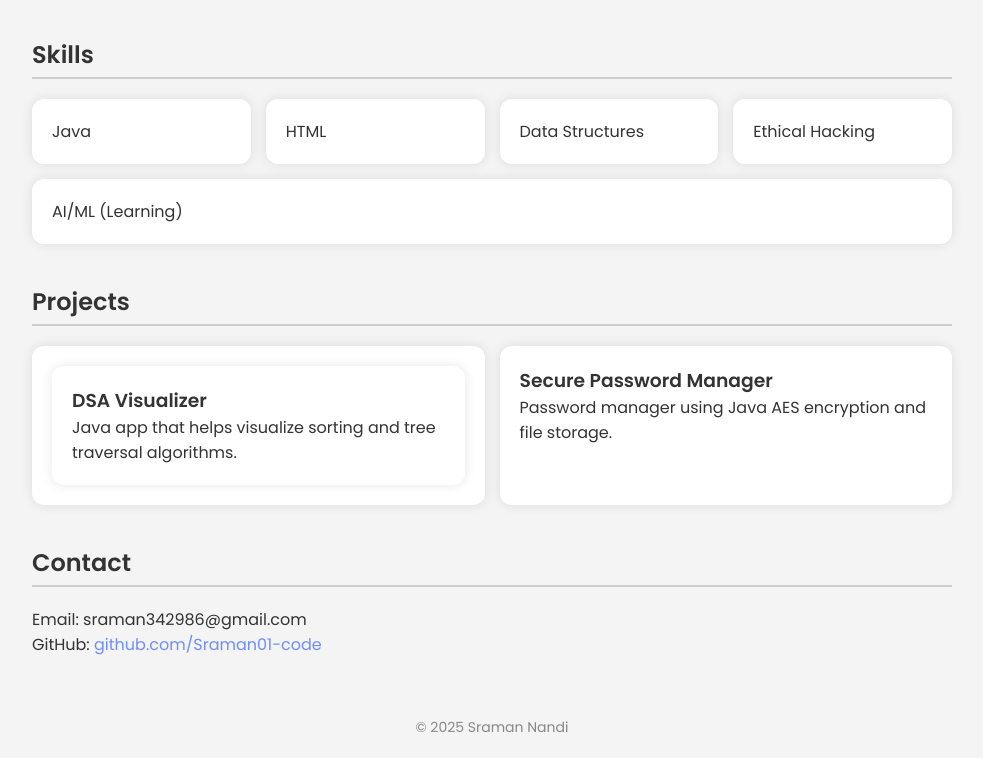
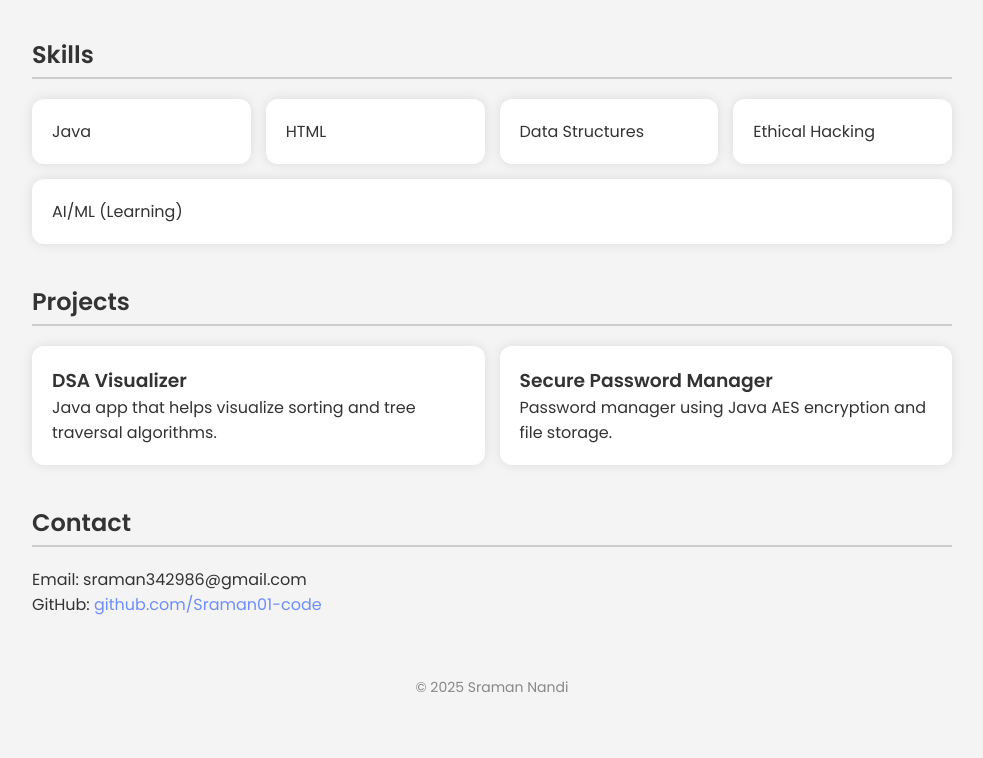
Before and after one commit to Sraman01-code/portfolio, a plain HTML site: page index.html in a window 1280 px wide. Shown: the part 563-1321 px from the top of the page, without its empty margins (148-1131 px from the left). After the commit the page ends 1281 px from the top, so only its background shows below. Drawn offline with Linux system fonts and the light colour scheme.

Commit message:
Update index.html

```diff
--- a/index.html
+++ b/index.html
@@ -41,12 +41,10 @@
     <section>
       <h2>Projects</h2>
       <div class="card-container">
-        <div class="card">
           <a href="Link/index.html" target="_blank" class="card">
 			<h3>DSA Visualizer</h3>
 			<p>Java app that helps visualize sorting and tree traversal algorithms.</p>
     </a>
-        </div>
         <div class="card">
           <h3>Secure Password Manager</h3>
           <p>Password manager using Java AES encryption and file storage.</p>
```
